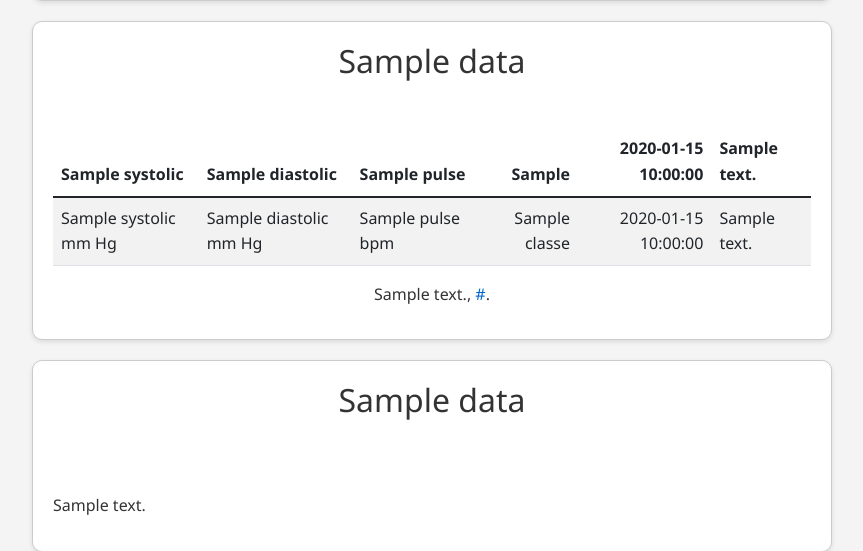
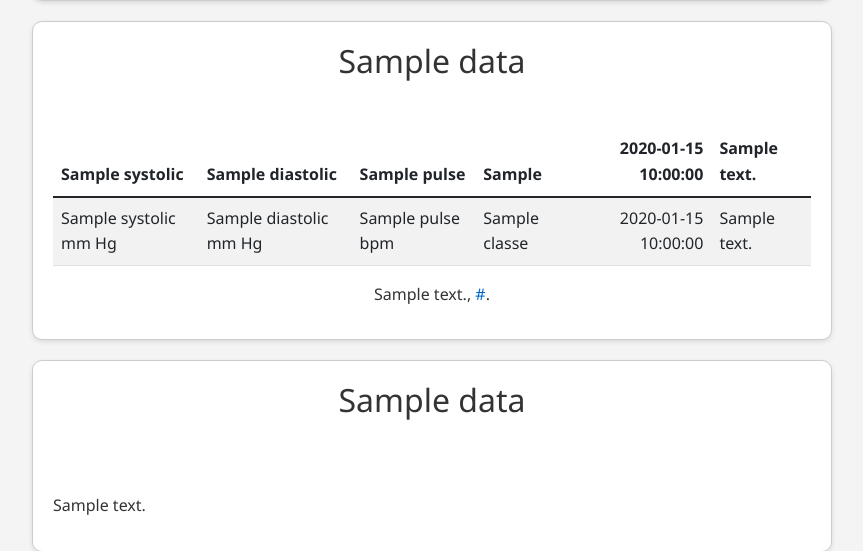
Before and after one commit to Belifon/bp-journal, a Flask app: template templates/dashboard.html in a window 1280 px wide. Shown: the part 484-1035 px from the top of the page, without its empty margins (208-1071 px from the left). Run offline with Flask 3, Linux system fonts and the light colour scheme; the template is opened without the code that fills it: most values are stand-ins (such as "Sample title", 1, 10 or a date in 2020); some libraries are stand-ins or nearby versions.

Commit message:
Changed data.readingClassification from text-end to text-start for dashboard seems better

```diff
--- a/templates/dashboard.html
+++ b/templates/dashboard.html
@@ -37,7 +37,7 @@
                 <th class="text-start">{{ data.systolic }}</th>
                 <th class="text-start">{{ data.diastolic }}</th>
                 <th class="text-start">{{ data.pulse }}</th>
-                <th class="text-end">{{ data.readingClassification }}</th>
+                <th class="text-start">{{ data.readingClassification }}</th>
                 <th class="text-end">{{ data.dateRecorded }}</th>
                 <th class="text-start">{{ data.notes }}</th>
             </tr>
@@ -49,7 +49,7 @@
                 <td class="text-start">{{ row.systolic }} mm Hg</td>
                 <td class="text-start">{{ row.diastolic }} mm Hg</td>
                 <td class="text-start">{{ row.pulse }} bpm</td>
-                <td class="text-end">{{ classes[row.classification] }}</td>
+                <td class="text-start">{{ classes[row.classification] }}</td>
                 <td class="text-end">{{ row.reading_date }}</td>
                 <td class="text-start">{{ row.notes }}</td>
             </tr>
```
